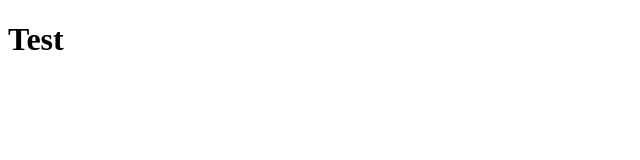
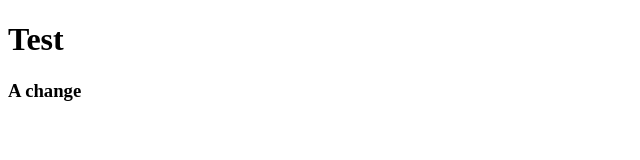
Before and after one commit to rnba12/colabwebsite, a plain HTML site: page index.html in a window 1280 px wide. Shown: the full height of the page, 0-640 px from the left. Drawn offline with Linux system fonts and the light colour scheme.

Commit message:
added h3

```diff
--- a/index.html
+++ b/index.html
@@ -8,5 +8,6 @@
   </head>
   <body>
     <h1>Test</h1>
+    <h3>A change</h3>
   </body>
 </html>
```
